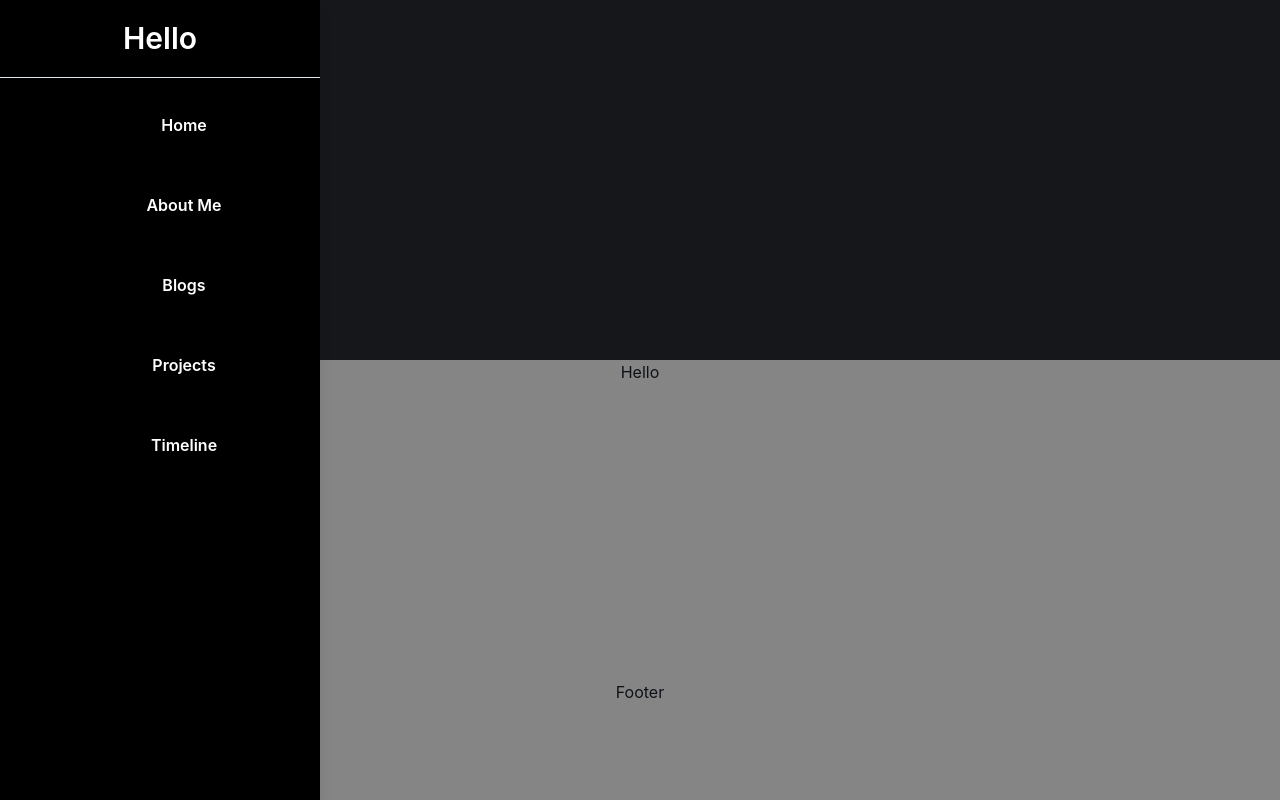
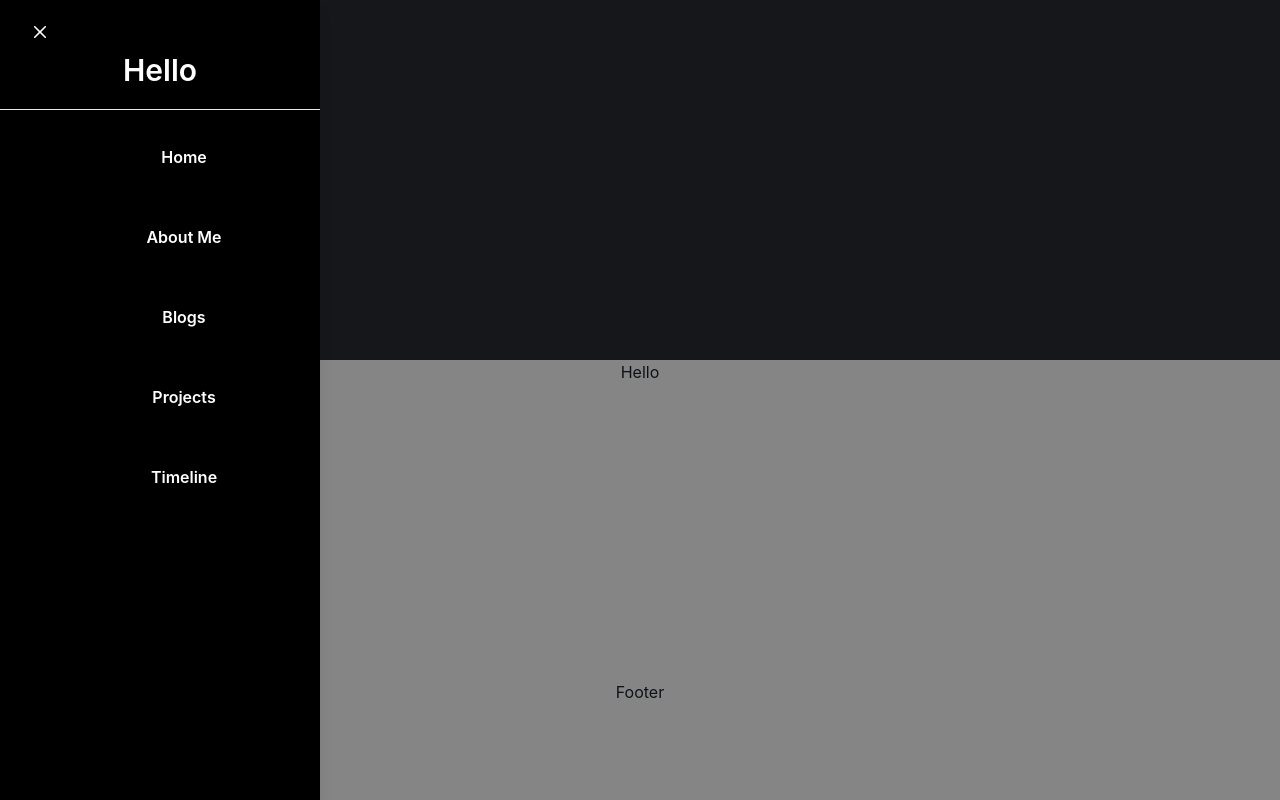
Before and after one commit to isha-73/isha-portfolio, a React (Create React App) app: page / in a window 1280 px wide. Both pictures are taken after a click on the button 40 px from the left and 40 px from the top of the page. Built offline with nearby package versions, Linux system fonts and the light colour scheme.

Commit message:
close button

```diff
--- a/src/components/DrawerMenu.js
+++ b/src/components/DrawerMenu.js
@@ -10,6 +10,7 @@ import {
 import './DrawerMenu.css'
 import { PhoneIcon, HamburgerIcon } from '@chakra-ui/icons'
 import { Button, useDisclosure } from "@chakra-ui/react"
+import { CloseButton } from '@chakra-ui/react'
 
 export default function PlacementExample() {
     const { isOpen, onOpen, onClose } = useDisclosure()
@@ -25,7 +26,7 @@ export default function PlacementExample() {
         <Drawer placement="left" onClose={onClose} isOpen={isOpen}>
           <DrawerOverlay />
           <DrawerContent backgroundColor={'black'}>
-            <DrawerHeader borderBottomWidth='1px' textAlign={'center'}color= "white" fontSize={'30px'}>Hello</DrawerHeader>
+            <DrawerHeader borderBottomWidth='1px' textAlign={'center'}color= "white" fontSize={'30px'}> <CloseButton onClick={onClose} />Hello</DrawerHeader>
             <DrawerBody className='drawerbody'>
              <Button className='drawerbody-button' bg="black"  color= "white" _hover={{ bg: "red.500" }}>Home</Button>
              <Button className='drawerbody-button' bg="black"color= "white" _hover={{ bg: "red.500", color: "white" }}>About Me</Button>
```
